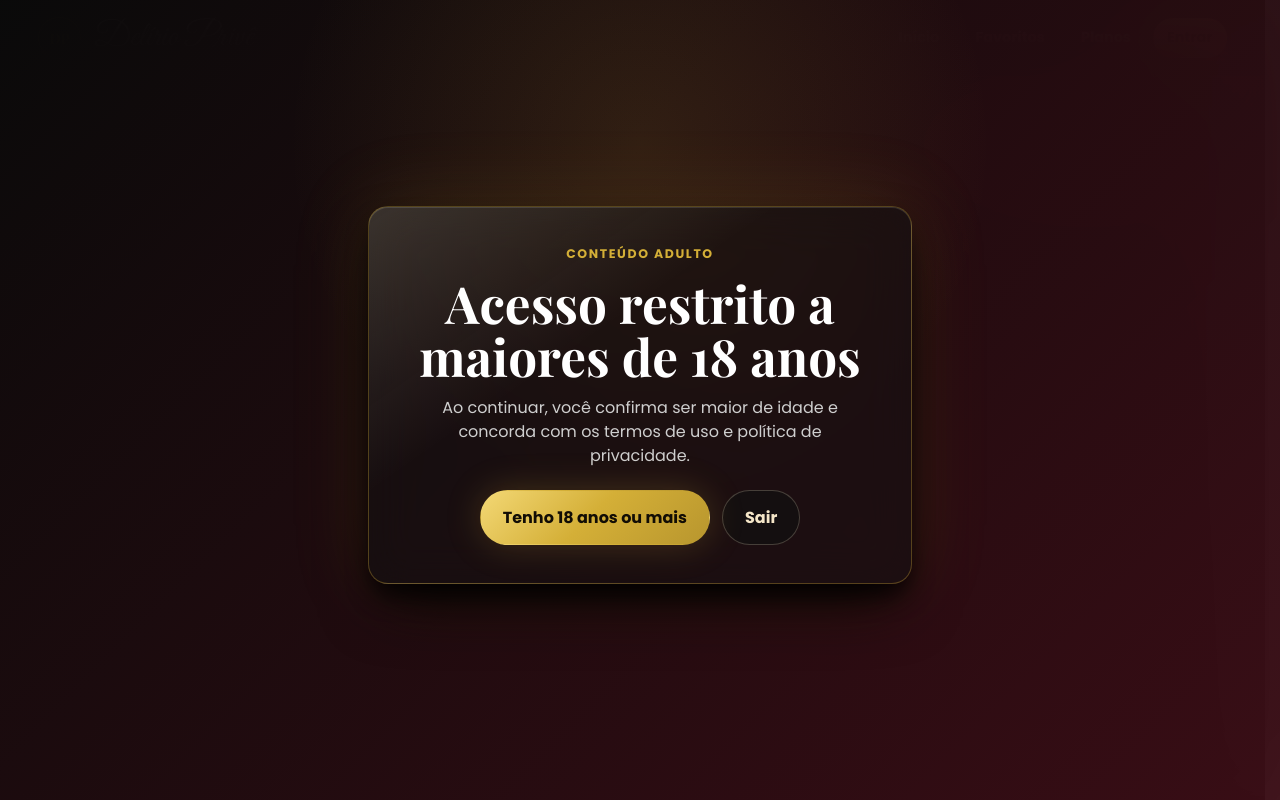
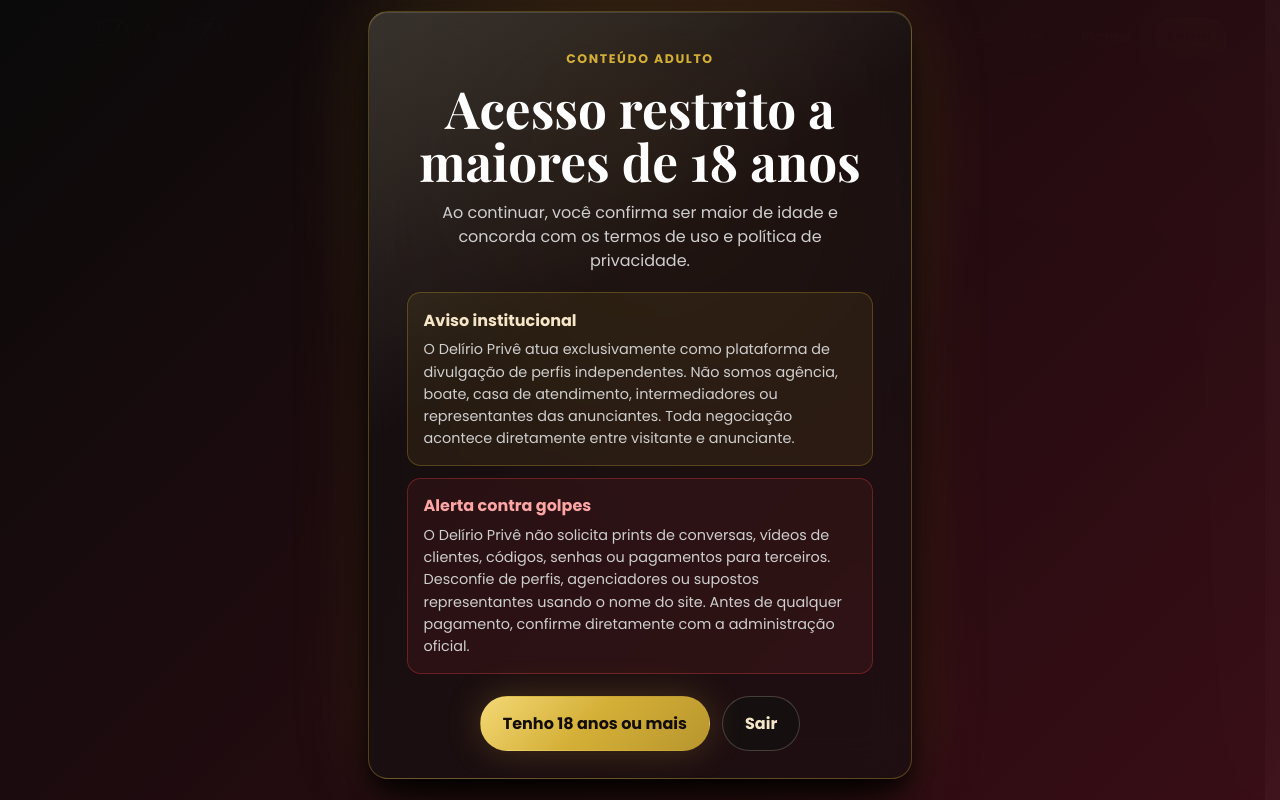
Before and after one commit to malive-digital/delirio-prive, a Next.js app: page / in a window 1280 px wide. Built offline with nearby package versions, Linux system fonts and the light colour scheme.

Commit message:
Add fraud warning to age gate

```diff
--- a/src/app/page.tsx
+++ b/src/app/page.tsx
@@ -47,10 +47,29 @@
     <div className="entry-page">
       {showAgeGate && (
         <div className={`age-gate ${isHidingAgeGate ? "is-hiding" : ""}`} role="dialog" aria-modal="true" aria-labelledby="age-title">
-          <div className="age-gate__panel">
+          <div className="age-gate__panel" style={{ maxHeight: "calc(100vh - 2rem)", overflowY: "auto" }}>
             <p className="eyebrow">Conteúdo adulto</p>
             <h2 id="age-title">Acesso restrito a maiores de 18 anos</h2>
             <p>Ao continuar, você confirma ser maior de idade e concorda com os termos de uso e política de privacidade.</p>
+            <div style={{ display: "grid", gap: "0.75rem", margin: "1.2rem 0", textAlign: "left" }}>
+              <div style={{ padding: "0.95rem", borderRadius: "0.85rem", border: "1px solid rgba(212,175,55,0.28)", background: "rgba(212,175,55,0.08)" }}>
+                <strong style={{ display: "block", color: "var(--champagne)", marginBottom: "0.35rem" }}>Aviso institucional</strong>
+                <p style={{ margin: 0, fontSize: "0.9rem", lineHeight: 1.55 }}>
+                  O Delírio Privê atua exclusivamente como plataforma de divulgação de perfis independentes. Não somos agência,
+                  boate, casa de atendimento, intermediadores ou representantes das anunciantes. Toda negociação acontece
+                  diretamente entre visitante e anunciante.
+                </p>
+              </div>
+
+              <div style={{ padding: "0.95rem", borderRadius: "0.85rem", border: "1px solid rgba(239,68,68,0.32)", background: "rgba(239,68,68,0.08)" }}>
+                <strong style={{ display: "block", color: "#fca5a5", marginBottom: "0.35rem" }}>Alerta contra golpes</strong>
+                <p style={{ margin: 0, fontSize: "0.9rem", lineHeight: 1.55 }}>
+                  O Delírio Privê não solicita prints de conversas, vídeos de clientes, códigos, senhas ou pagamentos para
+                  terceiros. Desconfie de perfis, agenciadores ou supostos representantes usando o nome do site. Antes de
+                  qualquer pagamento, confirme diretamente com a administração oficial.
+                </p>
+              </div>
+            </div>
             <div className="age-gate__actions">
               <button className="button button--primary" type="button" onClick={handleAgeConfirm}>
                 Tenho 18 anos ou mais
```
